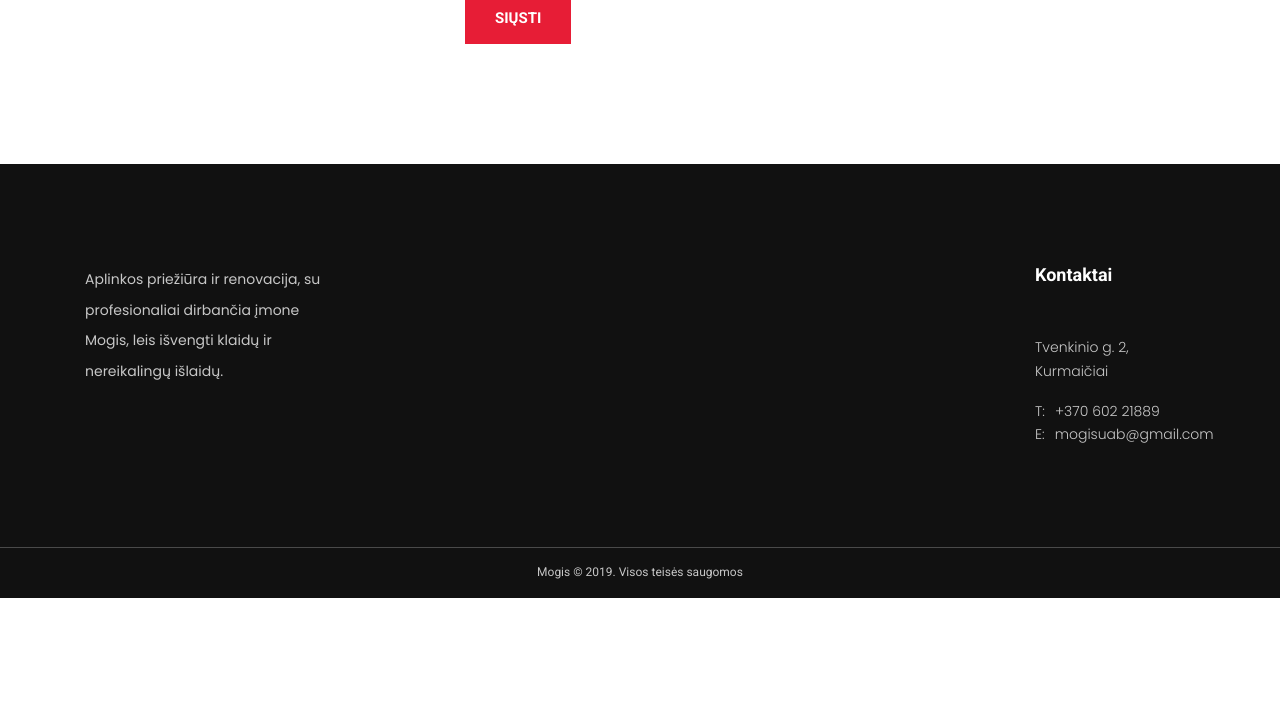
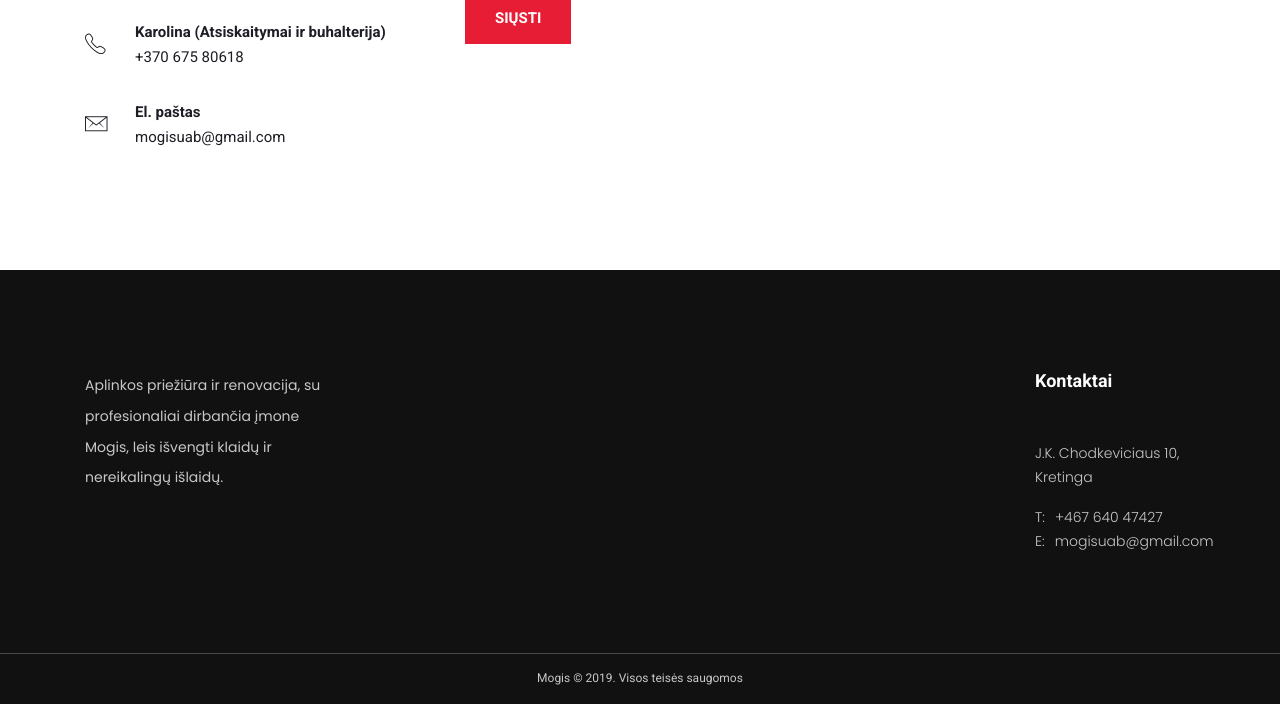
Before and after one commit to Elvinasl/uabmogis-website, a PHP site: page /contact.php in a window 1280 px wide. Shown: the part 1273-1977 px from the top of the page. Before the commit the page ends 1871 px from the top, so only its background shows below. Run offline with PHP 8.4, Linux system fonts and the light colour scheme; some libraries are stand-ins or nearby versions; some web fonts are replaced.

Commit message:
Final changes

```diff
--- a/contact.php
+++ b/contact.php
@@ -82,11 +82,19 @@ session_start();
                             <ul>
                                 <li>
                                     <span class="icon"><i class="ion-android-map"></i></span>
-                                    <span class="text"><b>Adresas</b><a href="#">Tvenkinio g. 2, Kurmaičiai</a></span>
+                                    <span class="text"><b>Adresas</b><a href="#">J.K. Chodkeviciaus 10, Kretinga</a></span>
                                 </li>
                                 <li>
                                     <span class="icon"><i class="ion-ios-telephone-outline"></i></span>
-                                    <span class="text"><b>Telefonas</b><a href="#">+370 602 21889</a></span>
+                                    <span class="text"><b>Mindaugas</b><a href="#">+467 640 47427</a></span>
+                                </li>
+                                <li>
+                                    <span class="icon"><i class="ion-ios-telephone-outline"></i></span>
+                                    <span class="text"><b>Marius</b><a href="#">+467 225 70954</a></span>
+                                </li>
+                                <li>
+                                    <span class="icon"><i class="ion-ios-telephone-outline"></i></span>
+                                    <span class="text"><b>Karolina (Atsiskaitymai ir buhalterija)</b><a href="#">+370 675 80618</a></span>
                                 </li>
                                 <li>
                                     <span class="icon"><i class="ion-ios-email-outline"></i></span>
@@ -180,7 +188,7 @@ session_start();
         map = new OpenLayers.Map("map");
         map.addLayer(new OpenLayers.Layer.OSM());
 
-        var lonLat = new OpenLayers.LonLat(21.263520, 55.932010)
+        var lonLat = new OpenLayers.LonLat(21.246660, 55.890000)
             .transform(
                 new OpenLayers.Projection("EPSG:4326"), // transform from WGS 1984
                 map.getProjectionObject() // to Spherical Mercator Projection
--- a/footer.php
+++ b/footer.php
@@ -23,9 +23,9 @@
                             <div class="footer-widget mb-0">
                                 <h4 class="footer-widget__title">Kontaktai</h4>
                                 <div class="footer-widget__content">
-                                    <p class="address">Tvenkinio g. 2, Kurmaičiai</p>
+                                    <p class="address">J.K. Chodkeviciaus 10, Kretinga</p>
                                     <ul class="contact-details">
-                                        <li><span>T:</span>+370 602 21889</li>
+                                        <li><span>T:</span>+467 640 47427</li>
                                         <li><span>E:</span>mogisuab@gmail.com</li>
                                     </ul>
                                 </div>
--- a/header.php
+++ b/header.php
@@ -22,7 +22,7 @@
                                     </div>
                                     <div class="header-info-single-item__content">
                                         <h6 class="header-info-single-item__title">Telefonas</h6>
-                                        <p class="header-info-single-item__subtitle">+370 602 21889</p>
+                                        <p class="header-info-single-item__subtitle">+467 640 47427</p>
                                     </div>
                                 </div>
                                 <div class="header-info-single-item">
@@ -31,7 +31,7 @@
                                     </div>
                                     <div class="header-info-single-item__content">
                                         <h6 class="header-info-single-item__title">Adresas</h6>
-                                        <p class="header-info-single-item__subtitle">Tvenkinio g. 2, Kurmaičiai</p>
+                                        <p class="header-info-single-item__subtitle">J.K. Chodkeviciaus 10, Kretinga</p>
                                     </div>
                                 </div>
                             </div>
--- a/index.php
+++ b/index.php
@@ -278,7 +278,9 @@
                     <div class="video-cta-content">
                         <h4 class="video-cta-content__small-title">Apie mus</h4>
                         <h3 class="video-cta-content__title">Mogis tai įmonė, siūlanti visapusiškus sprendimus.</h3>
-                        <p class="video-cta-content__text">Mumis pasitiki ir mūsų atliktais darbais užsakovai Švedijoje džiaugiasi nuo 2014 m. Per kuriuos atlikome daugiau nei 200 įvairių aukštos kokybės projektų. Esame nutiesėmę apie 300 km. interneto kabelių per patį įvairiausią landšaftą.</p>
+                        <p class="video-cta-content__text">
+                            Mumis pasitiki ir mūsų atliktais darbais užsakovai Švedijoje džiaugiasi nuo 2014 m. Per kuriuos atlikome daugiau nei 200 įvairių aukštos kokybės projektų. Esame nutiesėmę apie 300 km. interneto kabelių per patį įvairiausią landšaftą.
+                        </p>
                         <a href="about.php" class="ht-btn ht-btn--round">Apie mus</a>
                     </div>
                 </div>
--- a/phone-menu.php
+++ b/phone-menu.php
@@ -21,7 +21,7 @@
                 <div class="off-canvas-contact-widget">
                     <div class="header-contact-info">
                         <ul class="header-contact-info__list">
-                            <li><i class="ion-android-phone-portrait"></i> <a href="tel:+37060221889">+370 602 21889 </a></li>
+                            <li><i class="ion-android-phone-portrait"></i> <a href="tel:+46764047427">+467 640 47427 </a></li>
                             <li><i class="ion-android-mail"></i> <a href="mailto:mogisuab@gmail.com">mogisuab@gmail.com</a></li>
                         </ul>
                     </div>
```
Also changed, not shown: about.php (+9 -4 lines), project.php (+11 -5 lines).
